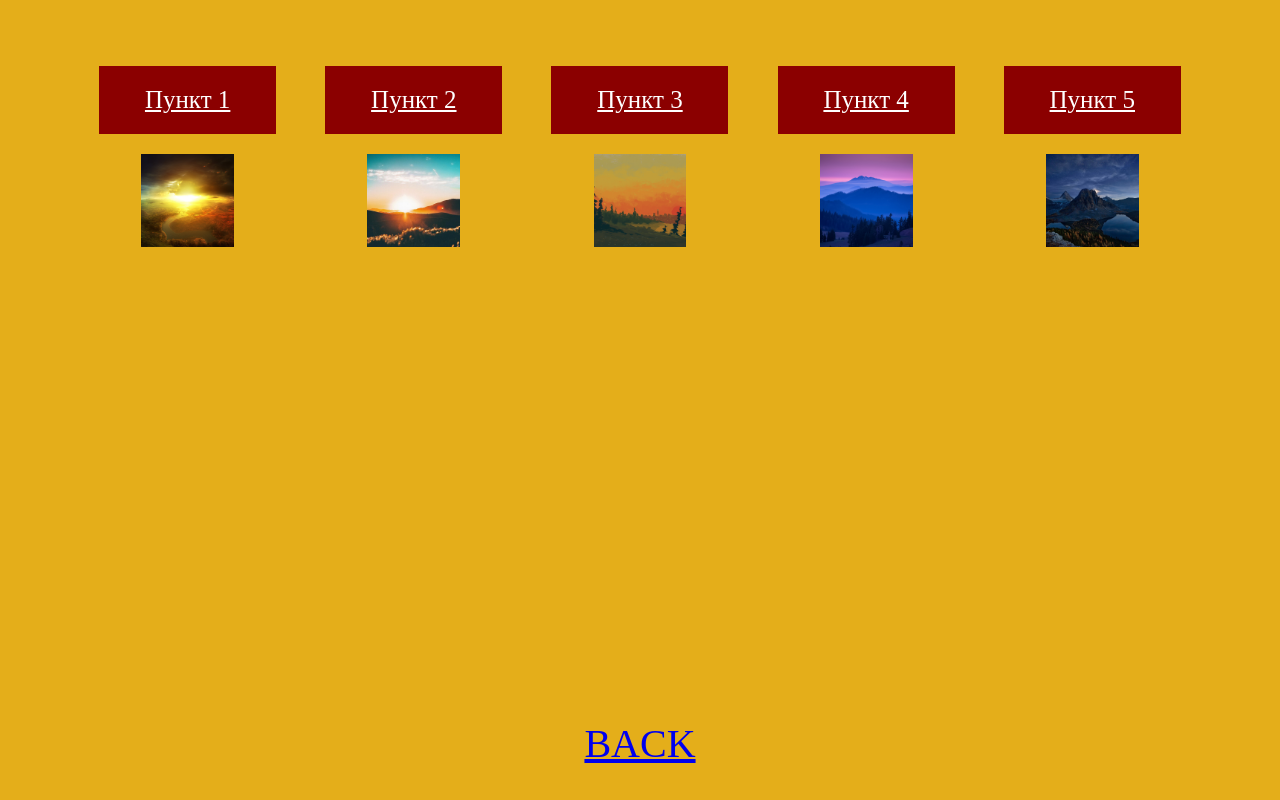
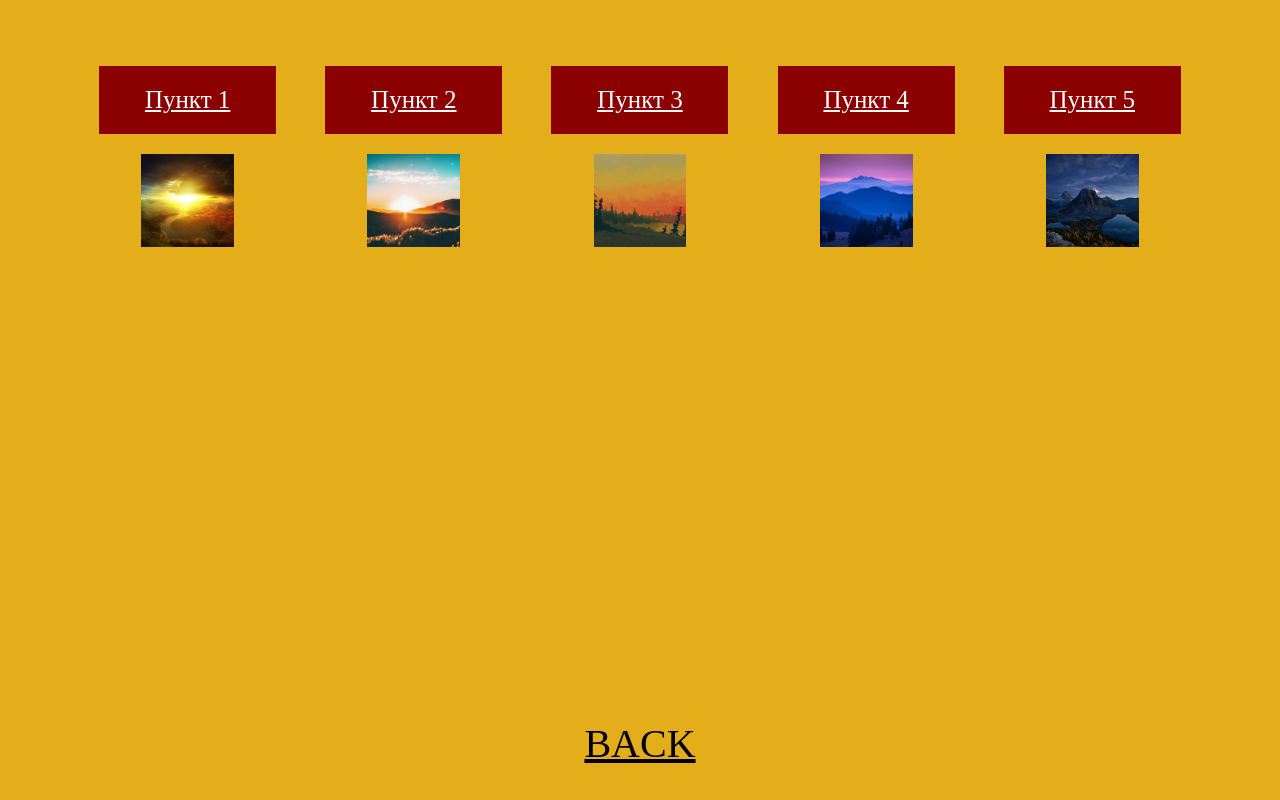
Before and after one commit to Grimovich/lesson_7, a plain HTML site: page pages/menu.html in a window 1280 px wide. Drawn offline with Linux system fonts and the light colour scheme.

Commit message:
Add color for Back button

```diff
--- a/assets/css/style.css
+++ b/assets/css/style.css
@@ -1,19 +1,23 @@
 * {
   box-sizing: border-box;
 }
+
 .body {
   margin: 0;
 }
+
 .body--blocks {
   padding: 50px;
   background: fixed;
   background-color: #0d420b9f;
 }
+
 .body--menu {
   padding: 50px;
   background: fixed;
   background-color: #e4ae1a;
 }
+
 .background {
   position: fixed;
   top: 0;
@@ -23,6 +27,7 @@
   overflow: hidden;
   z-index: -1;
 }
+
 .background-img {
   position: absolute;
   top: 0;
@@ -32,6 +37,7 @@
   width: auto;
   height: auto;
 }
+
 .container {
   height: 200px;
   background-color: #cccccc;
@@ -40,78 +46,93 @@
   margin: 0 30px 60px 0;
   position: relative;
 }
+
 .container--sm {
   width: 200px;
 }
+
 .container--lg {
   width: 600px;
   display: flex;
   justify-content: center;
   align-items: center;
 }
+
 .block {
   height: 100px;
   width: 100px;
   background-color: #555555;
   position: absolute;
 }
+
 .block--1 {
   background-color: green;
   top: 0;
   left: 0;
 }
+
 .block--2 {
   background-color: rgb(12, 12, 113);
   top: 0;
   left: 100px;
 }
+
 .block--3 {
   background-color: rgb(152, 101, 7);
   top: 100px;
   left: 0;
 }
+
 .block--4 {
   background-color: rgb(103, 30, 68);
   top: 100px;
   left: 100px;
 }
+
 .block--5 {
   background-color: rgb(18, 27, 127);
   bottom: -50px;
   left: -50px;
   z-index: -1;
 }
+
 .block--6 {
   background-color: rgb(18, 27, 127);
   bottom: -50px;
   left: calc(50% - 50px);
   z-index: 1;
 }
+
 .block--7 {
   background-color: rgb(18, 27, 127);
   bottom: -50px;
   right: -50px;
   z-index: -1;
 }
+
 .block-lg {
   position: absolute;
   background-color: #a21010;
   width: calc(100% - 60px);
   height: calc(100% - 60px);
 }
+
 .menu {
   padding: 0;
   display: flex;
   justify-content: space-evenly;
 }
+
 .menu--frontpage {
   height: 95vh;
   align-items: center;
 }
+
 .menu__item {
   flex-basis: 15%;
   list-style: none;
 }
+
 .menu__item--frontpage {
   height: 26%;
   display: flex;
@@ -122,36 +143,45 @@
   outline: 5px dashed #b3b1d1;
   outline-offset: -5px;
 }
+
 .menu__item--frontpage a {
   text-decoration: none;
   color: #3b33adca;
   font-weight: bolder;
 }
+
 .menu__item-container {
   text-align: center;
   margin: 0 auto;
 }
+
 .menu__item-figcaption {
   padding: 20px;
   background-color: darkred;
 }
+
 .menu__item-link {
   font-size: 25px;
   color: white;
 }
+
 .menu__item-container:hover {
   outline: 2px solid rgb(57, 57, 57);
 }
+
 .menu__item-container:hover .menu__item-figcaption {
   background-color: rgb(215, 215, 79);
 }
+
 .menu__item-container:hover .menu__item-link {
   color: black;
 }
+
 .menu__item-image {
   width: 75%;
   padding: 20px;
 }
+
 .footer {
   height: 10vh;
   width: 100%;
@@ -162,3 +192,7 @@
   font-size: 40px;
   text-transform: uppercase;
 }
+
+.button {
+  color: #000000;
+}
--- a/pages/menu.html
+++ b/pages/menu.html
@@ -56,7 +56,7 @@
     </nav>
 
     <footer class="footer">
-        <div><a href="../index.html">Back</a></div>
+        <div><a class="button" href="../index.html">Back</a></div>
     </footer>
 </body>
 
```
Also changed, not shown: pages/blocks.html (+1 -1 lines).
